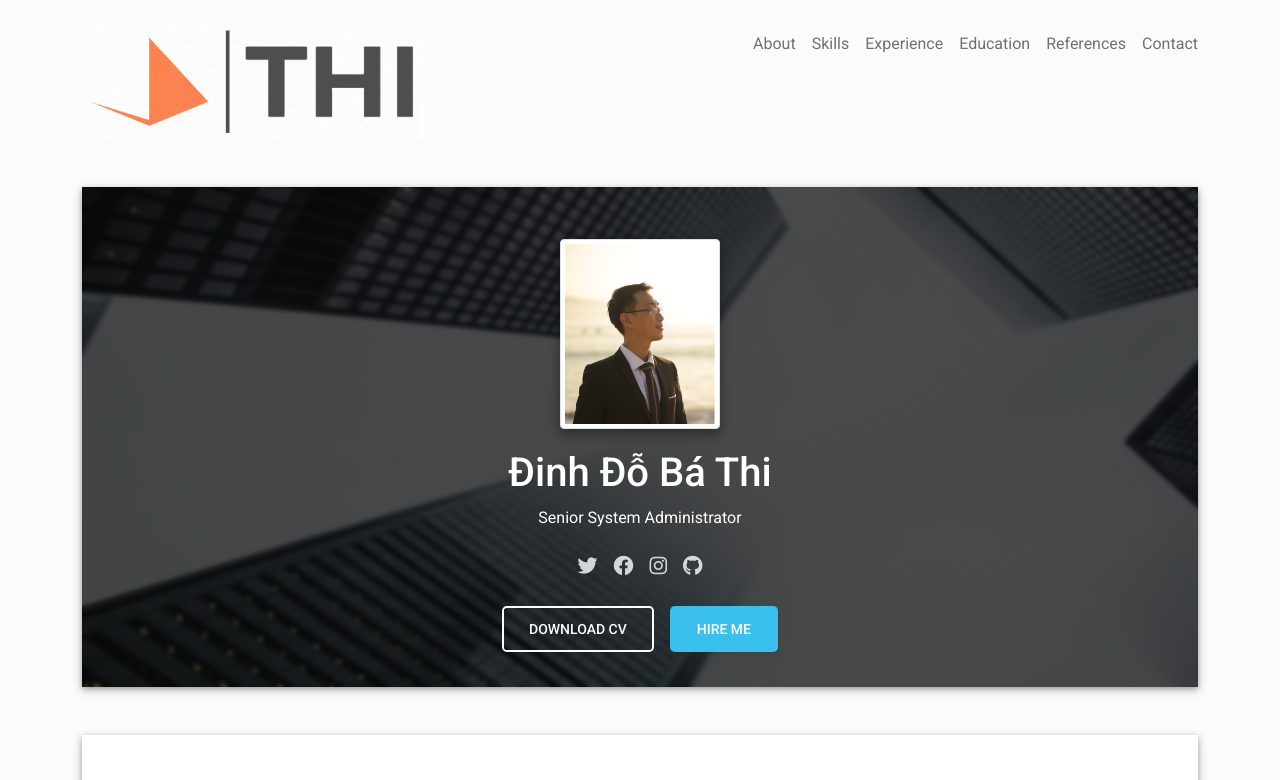
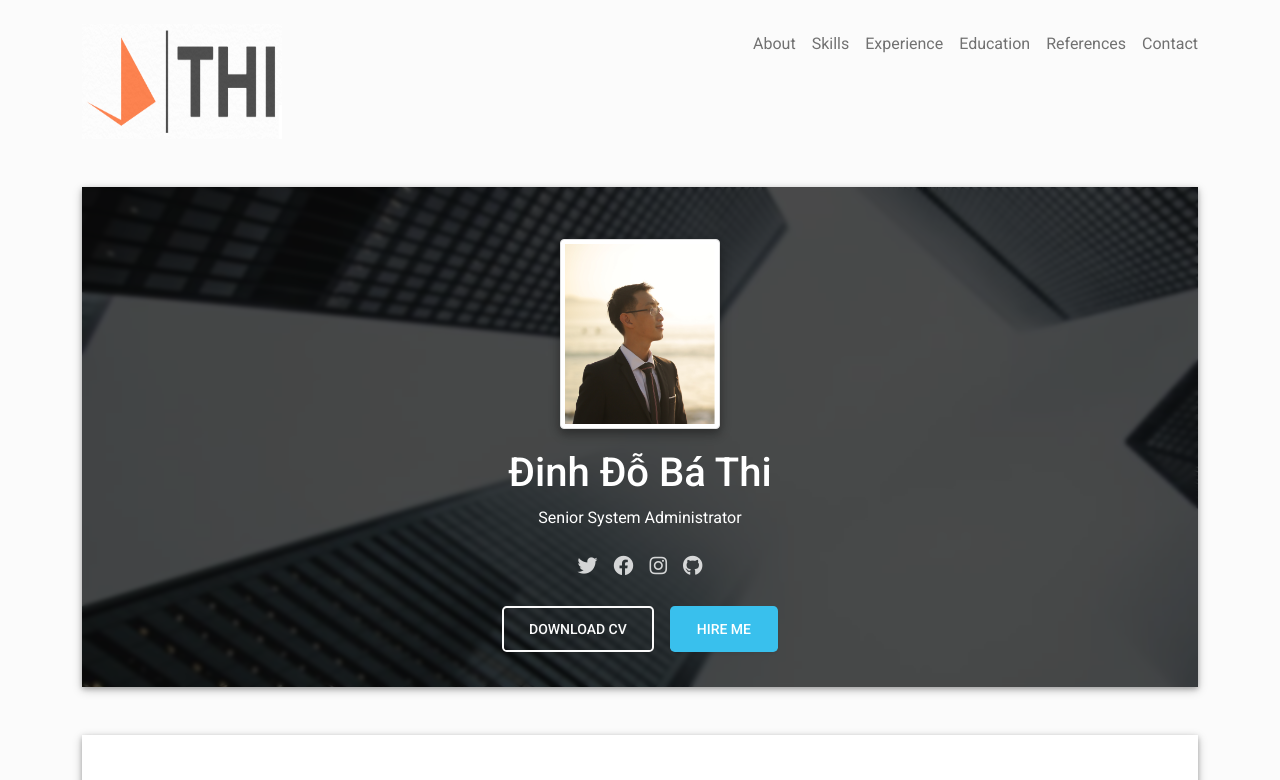
Before and after one commit to dinhdobathi1992/thi_cv, a plain HTML site: page index.html in a window 1280 px wide. Shown: the top 780 px of the page. Drawn offline with Linux system fonts and the light colour scheme.

Commit message:
Update index.html

```diff
--- a/index.html
+++ b/index.html
@@ -28,7 +28,7 @@
     <header class="d-print-none">
       <div class="container text-center text-lg-left">
         <div class="pt-4 clearfix">
-          <h1 class="site-title mb-0"><img  src="images/logo.png" width="343" height="115"/></h1>
+          <h1 class="site-title mb-0"><img  src="images/logo.png" width="200" height="115"/></h1>
           <div class="site-nav">
             <nav role="navigation">
               <ul class="nav justify-content-center">
```
